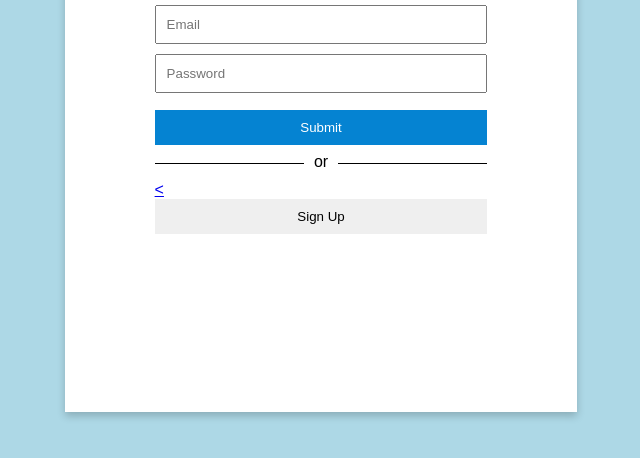
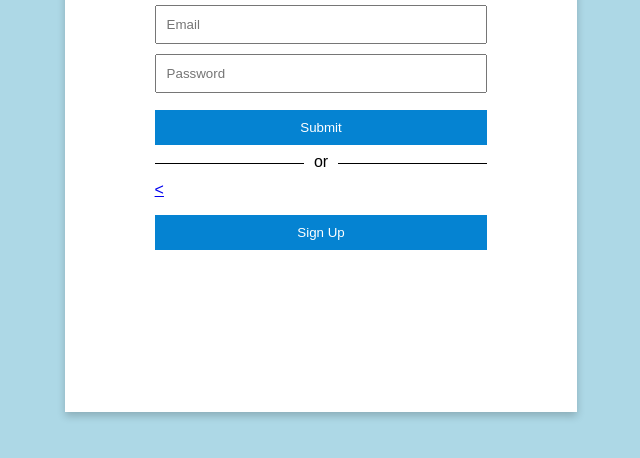
Before and after one commit to kkrishnabai/kkb, a plain HTML site: page index.html in a window 1280 px wide. Shown: the part 268-726 px from the top of the page, without its empty margins (319-959 px from the left). Drawn offline with Linux system fonts and the light colour scheme.

Commit message:
Update main.css

```diff
--- a/main.css
+++ b/main.css
@@ -74,7 +74,10 @@ button:hover {
 }
 
 #sign-up {
+ background-color: #0583D2;
+  color: white;
   border: none;
+  margin-top: 5%;
 }
 
 #create-acct {
```
